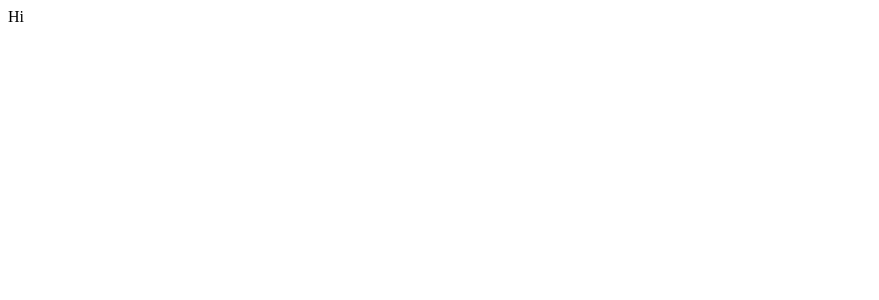
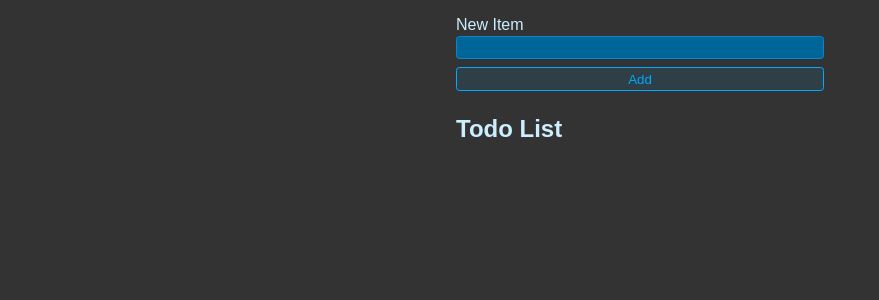
Before and after one commit to digimori/ReactTdoDoList, a React (Vite) app: page / in a window 1280 px wide. Shown: the top 300 px of the page, without its empty margins (0-879 px from the left). Built offline with nearby package versions, Linux system fonts and the light colour scheme.

Commit message:
Completed basic function to add items to Todo list

```diff
--- a/src/App.jsx
+++ b/src/App.jsx
@@ -1,3 +1,44 @@
+import { useState } from "react"
+import "./styles.css"
+
 export default function App() {
-  return "Hi"
+  const [newItem, setNewItem] = useState("")
+  const [todos, setTodos] = useState([])
+
+  function handleSubmit(e) {
+    e.preventDefault()
+
+    setTodos((currentTodos) => {
+      return [
+        ...currentTodos,
+        { id: crypto.randomUUID(), title: newItem, completed: false},
+      ]
+    })
+  }
+
+  return (
+  <>
+  <form onSubmit={handleSubmit} className="new-item-form">
+    <div className="form-row">
+      <label htmlFor="item">New Item</label>
+      <input value={newItem} onChange={e => setNewItem(e.target.value)} // Whenever the input is changed, get the new value of the input and set that as the new value
+      type="text" id="item" />
+    </div>
+    <button className="btn">Add</button>
+  </form>
+  <h1 className="header">Todo List</h1>
+  <ul className="list">
+    {todos.map(todo => {
+      return( <li>
+        <label>
+          <input type="checkbox" checked={todo.completed} />
+          {todo.title}
+        </label>
+        <button className="btn btn-danger">Delete</button>
+      </li>
+      )}
+    )}
+  </ul>
+</>
+  )
 }
```
